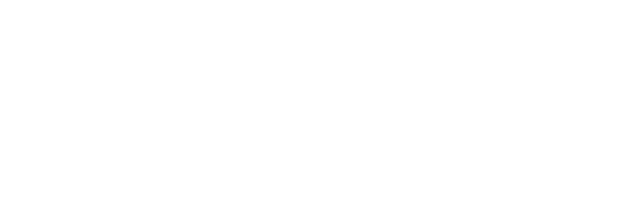
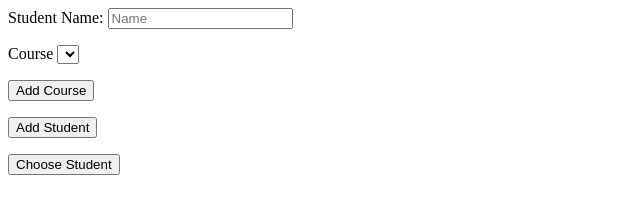
Before and after one commit to jmbiggers/CIDM-4385-Homework, a plain HTML site: page Homework/HW2/HW_2.html in a window 1280 px wide. Shown: the whole page, without its empty margins (0-640 px from the left). Drawn offline with Linux system fonts and the light colour scheme.

Commit message:
HW2 Commit

```diff
--- a/Homework/HW2/HW_2.html
+++ b/Homework/HW2/HW_2.html
@@ -6,6 +6,21 @@
     <body>
         <div ng-controller="StudentSelector as ss">
 
+            <p>
+                Student Name: <input type="text" ng-model="ss.student" placeholder="Name" /><br/>
+            </p>
+            <p>
+                Course <select ng-model="ss.course" ng-options="c.name for c in ss.course"></select>
+            </p>
+            <p>
+                <button ng-click="ss.AddCourse()">Add Course</button>
+            </p>
+            <p>
+                <button ng-click="ss.AddStudent()">Add Student</button>
+            </p>
+            <p>
+                <button ng-click="ss.RandomStudent()">Choose Student</button>
+            </p>
 
         </div>
     </body>
--- a/Homework/HW2/HW_2.js
+++ b/Homework/HW2/HW_2.js
@@ -1,12 +1,10 @@
 var myModule = angular.module('RandomSelector', []);
-myModule.controller('StudentSelector',
 
-    function($scope) {
+myModule.controller('StudentSelector',['$scope', function($scope) {
 
         myModule.controller('StudentSelector')
         var ss = this;
 
 
 
-    }
-);
+    }]);
```
